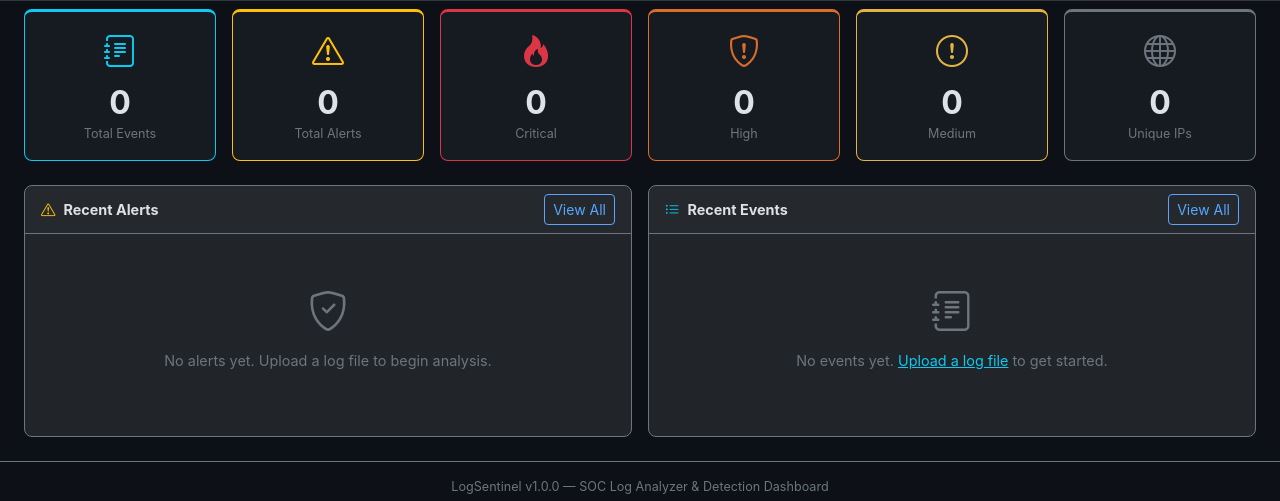
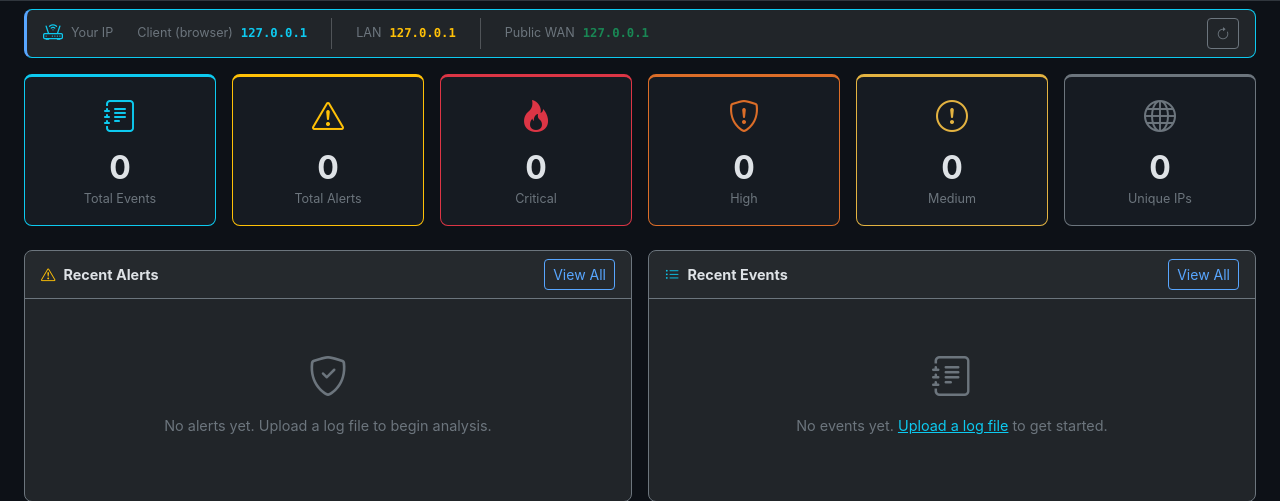
Before and after one commit to ayoublaarichi/LogSentinel, a FastAPI app: page / in a window 1280 px wide. Shown: the part 63-564 px from the top of the page. Run offline with FastAPI, Linux system fonts and the light colour scheme; data that the repository does not hold is empty.

Commit message:
feat: IP info widget on dashboard + WAN IP in sample logs

```diff
--- a/app/main.py
+++ b/app/main.py
@@ -4,6 +4,8 @@ LogSentinel — FastAPI application entry point.
 Registers routers, mounts static files, configures Jinja2 templates,
 and exposes the HTML dashboard alongside the JSON API.
 """
+
+import socket
 
 from fastapi import Depends, FastAPI, Request
 from fastapi.staticfiles import StaticFiles
@@ -33,6 +35,60 @@ templates = Jinja2Templates(directory=str(TEMPLATES_DIR))
 app.include_router(upload.router)
 app.include_router(events.router)
 app.include_router(alerts.router)
+
+
+@app.get("/api/ip", tags=["Info"])
+async def get_ip_info(request: Request) -> dict:
+    """
+    Return the client's visible IP (as seen by the server) plus the
+    server's own LAN IP and public WAN IP.
+
+    - client_ip  : IP of the browser/device making this request
+    - server_lan : LAN IP of the machine running LogSentinel
+    - server_wan : Public WAN IP of the machine running LogSentinel
+    """
+    import httpx as _httpx
+
+    # ── Client (browser) IP ──────────────────────────────────────────────
+    forwarded_for = request.headers.get("x-forwarded-for")
+    client_ip: str = (
+        forwarded_for.split(",")[0].strip()
+        if forwarded_for
+        else (request.client.host if request.client else "unknown")
+    )
+
+    # ── Server LAN IP ────────────────────────────────────────────────────
+    try:
+        with socket.socket(socket.AF_INET, socket.SOCK_DGRAM) as _s:
+            _s.connect(("8.8.8.8", 80))
+            server_lan: str = _s.getsockname()[0]
+    except OSError:
+        server_lan = "127.0.0.1"
+
+    # ── Server WAN IP (cached for 60 s to avoid hammering external APIs) ─
+    wan_services = [
+        "https://api.ipify.org",
+        "https://ifconfig.me/ip",
+        "https://icanhazip.com",
+    ]
+    server_wan: str = server_lan  # default
+    try:
+        for url in wan_services:
+            try:
+                r = _httpx.get(url, timeout=5)
+                if r.status_code == 200 and r.text.strip():
+                    server_wan = r.text.strip()
+                    break
+            except Exception:
+                continue
+    except Exception:
+        pass
+
+    return {
+        "client_ip": client_ip,
+        "server_lan": server_lan,
+        "server_wan": server_wan,
+    }
 
 
 # ── Startup ──────────────────────────────────────────────────────────────────
--- a/app/static/css/style.css
+++ b/app/static/css/style.css
@@ -191,6 +191,17 @@ footer {
     background: var(--ls-text-muted);
 }
 
+/* ── IP Banner ───────────────────────────────────────────────────────────── */
+.ip-banner {
+    border-left: 3px solid var(--ls-accent) !important;
+}
+
+.ip-item {
+    display: inline-flex;
+    align-items: center;
+    gap: 0.25rem;
+}
+
 /* ── Responsive tweaks ───────────────────────────────────────────────────── */
 @media (max-width: 768px) {
     .stat-card .card-body h2 { font-size: 1.5rem; }
--- a/templates/dashboard.html
+++ b/templates/dashboard.html
@@ -3,6 +3,33 @@
 {% block nav_dashboard %}active{% endblock %}
 
 {% block content %}
+<!-- ── IP Info Banner ─────────────────────────────────────────────────── -->
+<div class="card bg-dark border-info mb-3 ip-banner">
+    <div class="card-body py-2 d-flex flex-wrap align-items-center gap-4">
+        <span class="d-flex align-items-center gap-2">
+            <i class="bi bi-router text-info fs-5"></i>
+            <span class="text-secondary small">Your IP</span>
+        </span>
+        <span class="ip-item">
+            <span class="text-secondary small me-1">Client&nbsp;(browser)</span>
+            <code id="ipClient" class="text-info fw-bold">…</code>
+        </span>
+        <span class="vr d-none d-md-block border-secondary"></span>
+        <span class="ip-item">
+            <span class="text-secondary small me-1">LAN</span>
+            <code id="ipLan" class="text-warning fw-bold">…</code>
+        </span>
+        <span class="vr d-none d-md-block border-secondary"></span>
+        <span class="ip-item">
+            <span class="text-secondary small me-1">Public&nbsp;WAN</span>
+            <code id="ipWan" class="text-success fw-bold">…</code>
+        </span>
+        <button class="btn btn-sm btn-outline-secondary ms-auto" onclick="loadIpInfo()" title="Refresh IPs">
+            <i class="bi bi-arrow-clockwise"></i>
+        </button>
+    </div>
+</div>
+
 <!-- ── Summary cards ──────────────────────────────────────────────────── -->
 <div class="row g-3 mb-4">
     <div class="col-xl-2 col-md-4 col-sm-6">
@@ -155,3 +182,26 @@
     </div>
 </div>
 {% endblock %}
+
+{% block scripts %}
+<script>
+async function loadIpInfo() {
+    const setVal = (id, val, fallback = '—') => {
+        document.getElementById(id).textContent = val || fallback;
+    };
+    try {
+        const resp = await fetch('/api/ip');
+        if (!resp.ok) throw new Error(resp.statusText);
+        const d = await resp.json();
+        setVal('ipClient', d.client_ip);
+        setVal('ipLan',    d.server_lan);
+        setVal('ipWan',    d.server_wan);
+    } catch (err) {
+        ['ipClient', 'ipLan', 'ipWan'].forEach(id =>
+            document.getElementById(id).textContent = 'unavailable'
+        );
+    }
+}
+loadIpInfo();
+</script>
+{% endblock %}
```
Also changed, not shown: scripts/seed.py (+39 -4 lines), 2 other files.
